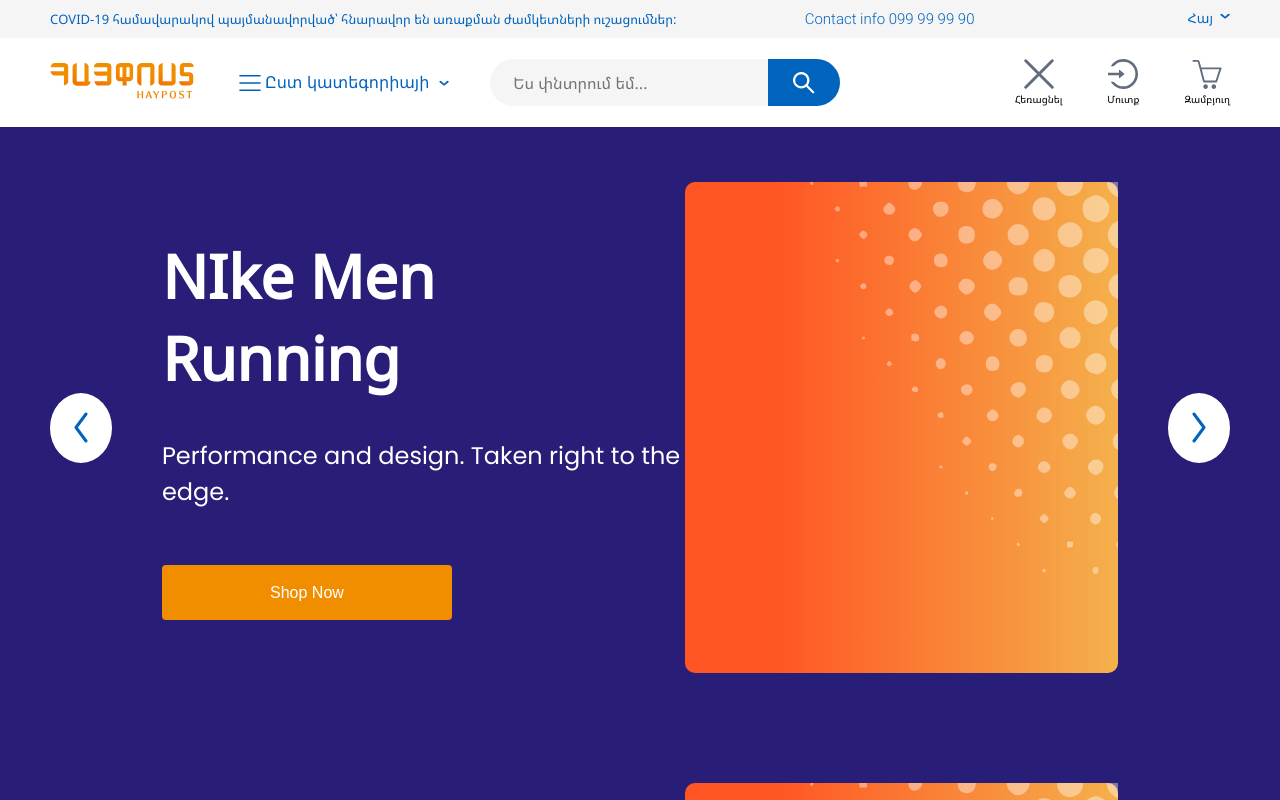
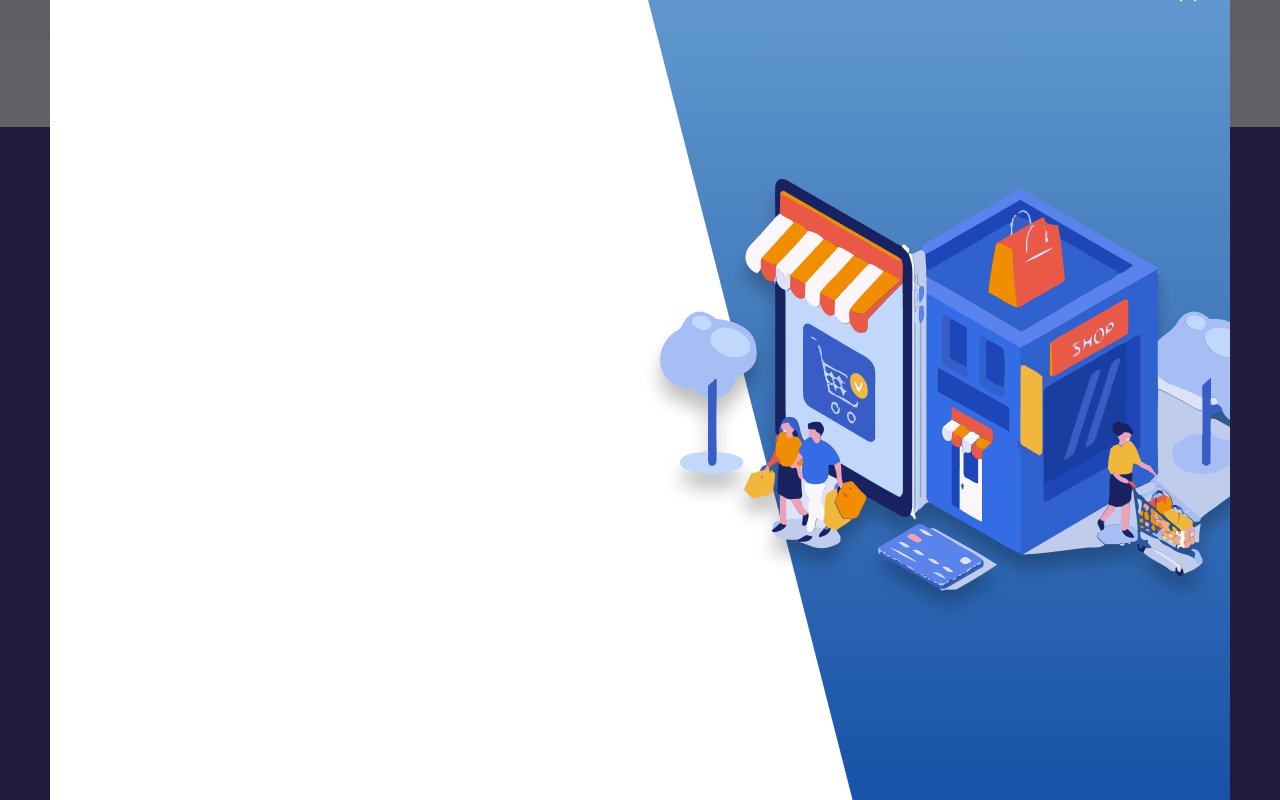
Before and after one commit to Nassoyan/haypostmarket-tigran, a Next.js app: page / in a window 1280 px wide. Both pictures are taken after a click on the element "Մուտք". Shown: the top 800 px of the page. Built offline with nearby package versions, Linux system fonts and the light colour scheme.

Commit message:
added login field but not finished

```diff
--- a/Components/Catalog.js
+++ b/Components/Catalog.js
@@ -1,31 +1,32 @@
-import React from 'react'
+import React from "react";
 
 function Catalog() {
   return (
-    <div className='catalog_wrapper'>
-      <div className='categories'>
-        <div className='categoryItem'>item</div>
-        <div className='categoryItem'>item</div>
-        <div className='categoryItem'>item</div>
-        <div className='categoryItem'>item</div>
-        <div className='categoryItem'>item</div>
-        <div className='categoryItem'>item</div>
-        <div className='categoryItem'>item</div>
-        <div className='categoryItem'>item</div>
-        <div className='categoryItem'>item</div>
-        <div className='categoryItem'>item</div>
-        <div className='categoryItem'>item</div>
-        <div className='categoryItem'>item</div>
-        <div className='categoryItem'>item</div>
-        <div className='categoryItem'>item</div>
-        <div className='categoryItem'>item</div>
-        <div className='categoryItem'>item</div>
+    <div className="catalog_wrapper">
+      <div className="catalog_container">
+        <div className="categories">
+          <div className="categoryItem">item</div>
+          <div className="categoryItem">item</div>
+          <div className="categoryItem">item</div>
+          <div className="categoryItem">item</div>
+          <div className="categoryItem">item</div>
+          <div className="categoryItem">item</div>
+          <div className="categoryItem">item</div>
+          <div className="categoryItem">item</div>
+          <div className="categoryItem">item</div>
+          <div className="categoryItem">item</div>
+          <div className="categoryItem">item</div>
+          <div className="categoryItem">item</div>
+          <div className="categoryItem">item</div>
+          <div className="categoryItem">item</div>
+          <div className="categoryItem">item</div>
+          <div className="categoryItem">item</div>
+        </div>
+
+        <div className="subcategoriesWrapper"></div>
       </div>
-
-
-      <div className='subcategoriesWrapper'></div>
     </div>
-  )
+  );
 }
 
-export default Catalog
+export default Catalog;
--- a/Components/Header.js
+++ b/Components/Header.js
@@ -9,10 +9,12 @@
 import Zambyugh from "@/public/svg/Zambyugh";
 import { useState } from "react";
 import Catalog from "./Catalog";
+import Login from "./Login";
 
 function Header() {
   const [active, setActive] = useState(false);
   const [open, setOpen] = useState(false);
+  const [openLogin, setOpenLogin] = useState(false);
 
   return (
     <>
@@ -44,7 +46,12 @@
           <div className="container">
             <div className="left-panel">
               <div className="header_left_content">
-                <div className="hidden_menubar">
+                <div
+                  onClick={() => {
+                    setOpen(!open);
+                  }}
+                  className="hidden_menubar"
+                >
                   <MenuBar />
                 </div>
                 <div className="haypost_logo">
@@ -104,7 +111,12 @@
                 </span>
                 <span className="header_svg_box_text"> Հեռացնել </span>
               </div>
-              <div className="header_svg_box header_svg_box_hidden zambyugh">
+              <div
+                onClick={() => {
+                  setOpenLogin(true);
+                }}
+                className="header_svg_box header_svg_box_hidden zambyugh"
+              >
                 <span>
                   <HeaderIcon />
                 </span>
@@ -119,9 +131,11 @@
             </div>
           </div>
         </div>
-       {open && <Catalog/>}
+        {open && <Catalog />}
+        {openLogin && (
+          <Login openLogin={openLogin} setOpenLogin={setOpenLogin} />
+        )}
       </div>
-
     </>
   );
 }
--- /dev/null
+++ b/Components/Login.js
@@ -0,0 +1,34 @@
+import HaypostLogo from "@/public/svg/HaypostLogo";
+import Image from "next/image";
+import React from "react";
+import loginImg from "../public/images/Loginimg.png";
+import rectangle from "../public/images/rectangle.png";
+
+function Login({ openLogin, setOpenLogin }) {
+  return (
+    <div className="login_wrapper">
+      <div className="container_popup">
+        <div className="div">
+          <Image src={rectangle} />
+          <div className="login_area">
+            <div className="haypostlogo_login">
+              <HaypostLogo />
+            </div>
+          </div>
+        </div>
+        <div className="login-img">
+          <span
+            onClick={() => {
+              setOpenLogin(false);
+            }}
+          >
+            &times;
+          </span>
+          <Image src={loginImg} />
+        </div>
+      </div>
+    </div>
+  );
+}
+
+export default Login;
--- a/styles/catalog.scss
+++ b/styles/catalog.scss
@@ -1,15 +1,16 @@
-.catalog_wrapper {
-    align-items: flex-start;
+.catalog_wrapper{
+  position: relative;
+  display: flex;
+  width: 100%;
+  justify-content: center;
+  padding-left: 140px;
+   .catalog_container {
     background-color: #fff;
     border: 1px solid rgba(0,0,0,.2);
     display: flex;
-    flex-direction: row;
-    height: 687px;
-    left: 404px;
+    position: absolute;
     overflow: hidden;
-    position: absolute;
-    top: 126px!important;
-    width: 100%;
+    width: 80%;
     max-width: 1255px;
     z-index: 1;
     font-family: Armenian;
@@ -17,6 +18,7 @@
     font-size: 16px;
     line-height: 22px;
     color: #5F6D7C;
+   }
    .categories {
             padding:  15px 45px 20px 10px;
             display: flex;
@@ -25,5 +27,35 @@
             border-right: 1px solid rgba(0,0,0,.2);
             width: 25%;
         }
+}
 
-}
+
+
+
+
+// .catalog_wrapper {
+//     align-items: flex-start;
+//     background-color: #fff;
+//     border: 1px solid rgba(0,0,0,.2);
+//     display: flex;
+//     overflow: hidden;
+//     position: absolute;
+//     top: 126px!important;
+//     width: 100%;
+//     max-width: 1255px;
+//     z-index: 1;
+//     font-family: Armenian;
+//     font-weight: 700;
+//     font-size: 16px;
+//     line-height: 22px;
+//     color: #5F6D7C;
+//     .categories {
+//         padding:  15px 45px 20px 10px;
+//         display: flex;
+//         flex-direction: column;
+//         gap: 20px;
+//         border-right: 1px solid rgba(0,0,0,.2);
+//         width: 25%;
+//     }
+
+// }
--- /dev/null
+++ b/styles/login.scss
@@ -0,0 +1,39 @@
+.login_wrapper {
+  width: 100%;
+  height: 100%;
+  display: flex;
+  justify-content: center;
+  align-items: center;
+  background: rgba(31, 31, 36, 0.7);
+  position: absolute;
+  top: 0;
+  left: 0;
+  z-index: 5;
+  padding: 0 50px;
+   .container_popup {
+      display: flex;
+      background: linear-gradient(180deg, #6EA5D5 -11%, rgba(255, 255, 255, 0) 100%), #134DA4;
+      border-radius: 10px;
+      width: 100%;
+      max-width: 1355px;
+      position: relative;
+      overflow-x: hidden;
+      overflow-y: inherit;
+
+      .div {
+        width: 50%;
+      }
+      .login-img {
+        display: flex;
+        align-items: center;
+        width: 30%;
+        >span {
+          position: absolute;
+          top: 30px;
+          right: 30px;
+          color: #FFFFFF;
+          font-size: 42px;
+        }
+      }
+   }
+}
```
Also changed, not shown: pages/_app.js (+6 -5 lines), public/images/Loginimg.png (added), public/images/rectangle.png (added). Lines whose indentation alone changed are shown as unchanged.
